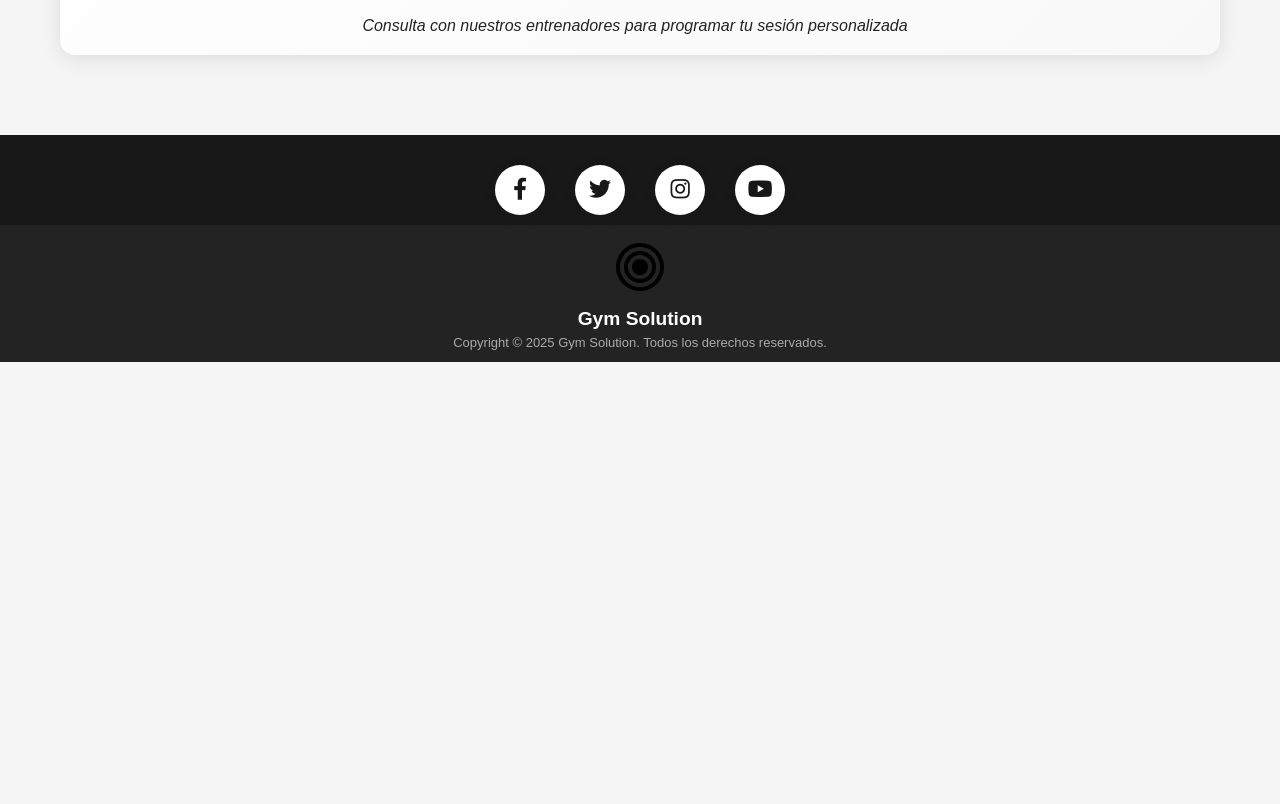
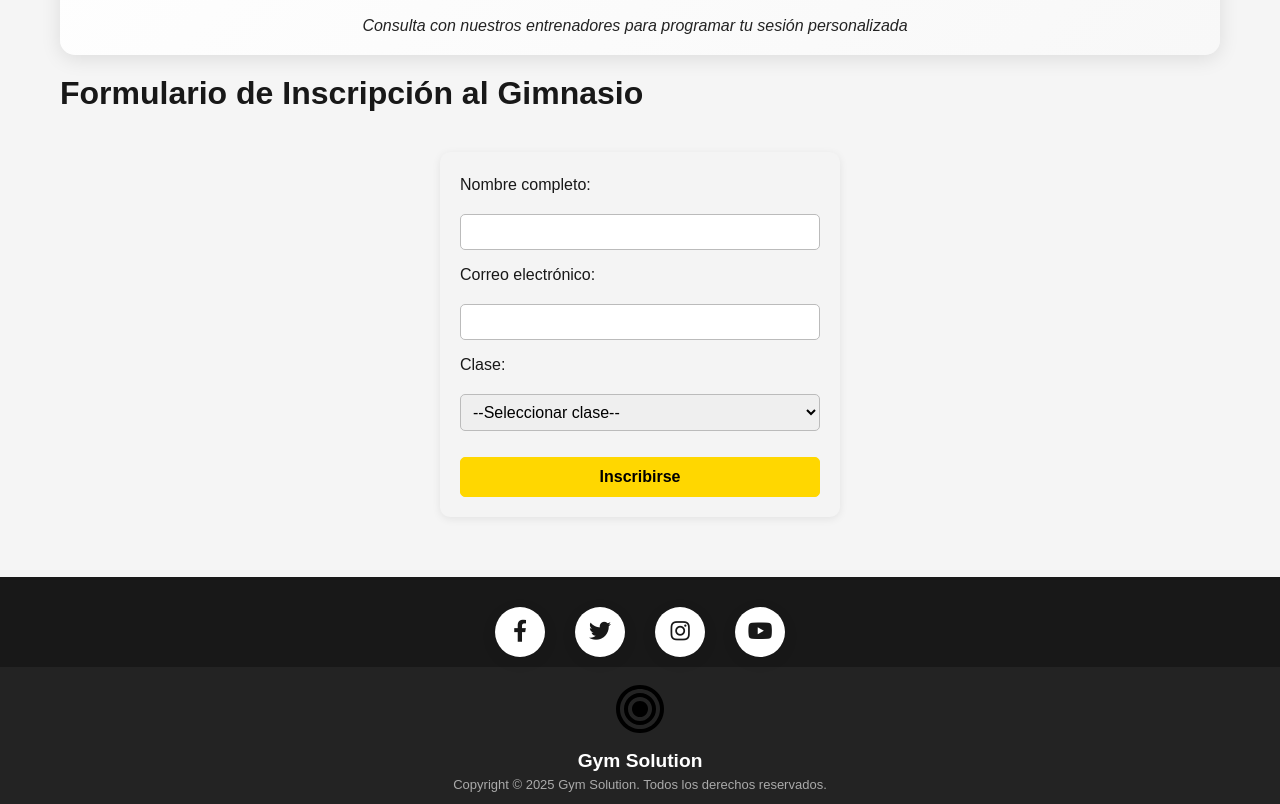
Before and after one commit to JJMcpark/Proyecto_Programacion_Web, a website built with Parcel: page src/pages/calendar.html in a window 1280 px wide. Shown: the part 1306-2110 px from the top of the page. Before the commit the page ends 1668 px from the top, so only its background shows below. Built offline with nearby package versions, Linux system fonts and the light colour scheme.

Commit message:
cambios 1.0

```diff
--- a/src/auth.html
+++ b/src/auth.html
@@ -18,10 +18,25 @@
         <form>
             <label for="modal-register-name">Nombre:</label>
             <input type="text" id="modal-register-name" name="name" required>
+
+            <label for="modal-register-lastname">Apellido:</label>
+            <input type="text" id="modal-register-lastname" name="lastname" required>
+
+            <label for="modal-register-dni">DNI:</label>
+            <input type="text" id="modal-register-dni" name="dni" required>
+
             <label for="modal-register-email">Correo Electrónico:</label>
             <input type="email" id="modal-register-email" name="email" required>
-                <label for="modal-register-password">Contraseña:</label>
-                <input type="password" id="modal-register-password" name="password" required>
+
+            <label for="modal-register-phone">Teléfono:</label>
+            <input type="tel" id="modal-register-phone" name="phone" required>
+
+            <label for="modal-register-test">Prueba inicio:</label>
+            <input type="text" id="modal-register-test" name="test" required>
+
+            <label for="modal-register-time">Hora de prueba:</label>
+            <input type="time" id="modal-register-time" name="time" required>
+
             <button type="submit">Registrarse</button>
         </form>
     </div>
--- a/src/css/calendar.css
+++ b/src/css/calendar.css
@@ -54,6 +54,8 @@ ul{
     margin-bottom: 20px;
 }
 
+/*-- ESTILOS PARA EL CONTENIDO DEL DÍA --*/
+
 .day-content span {
     margin-right: 10px;
 }
@@ -76,6 +78,8 @@ ul{
     text-transform: uppercase;
     letter-spacing: 1px;
 }
+
+/*-- ESTILOS PARA LOS ESPACIOS DE LOS ENTRENADORES --*/
 
 .trainer-slot {
     background: var(--blanco);
@@ -187,3 +191,52 @@ ul{
     font-style: italic;
     margin-top: 15px;
 }
+
+.formulario-gym {
+    max-width: 400px;
+    margin: 40px auto 0 auto;
+    padding: 24px 20px 20px 20px;
+    background: #f4f4f4;
+    border-radius: 10px;
+    box-shadow: 0 2px 8px rgba(0,0,0,0.08);
+    display: flex;
+    flex-direction: column;
+    gap: 16px;
+}
+
+.formulario-gym label {
+    font-weight: 500;
+    margin-bottom: 4px;
+}
+
+.formulario-gym input,
+.formulario-gym select {
+    padding: 8px;
+    border: 1px solid #bbb;
+    border-radius: 5px;
+    font-size: 1em;
+}
+
+.formulario-gym button {
+    margin-top: 10px;
+    padding: 10px 0;
+    background: #FFD700;
+    color: black;
+    border: 1px solid;
+    border-color:#FFD700;
+    border-radius: 5px;
+    font-weight: bold;
+    cursor: pointer;
+    font-size: 1em;
+    transition: background 0.2s;
+}
+
+.formulario-gym button:hover {
+    margin-top: 10px;
+    padding: 10px 0;
+    background: black;
+    border: 1px solid var(--amarillo);
+    border-radius: 5px;
+    border-color: #FFD700;
+    color: #FFD700;
+}
--- /dev/null
+++ b/src/js/calendar.js
@@ -0,0 +1,28 @@
+document.getElementById("formulario").addEventListener("submit", function(e) {
+  e.preventDefault();
+
+  const nombre = document.getElementById("nombre").value.trim();
+  const email = document.getElementById("email").value.trim();
+  const clase = document.getElementById("clase").value;
+
+  if (!nombre || !email || !clase) {
+    alert("Por favor, complete todos los campos.");
+    return;
+  }
+
+  const inscripcion = {
+    nombre,
+    email,
+    clase,
+  };
+
+  localStorage.setItem("inscripcion", JSON.stringify(inscripcion));
+
+  const resultado = document.getElementById("resultado");
+  let mensaje = `¡Gracias <strong>${nombre}</strong>!<br>Te has inscrito a <strong>${clase}</strong>`;
+  mensaje += `<br>El día <strong>${fecha}</strong>.`;
+  resultado.innerHTML = mensaje;
+  resultado.style.display = "block";
+
+  document.getElementById("formulario").reset();
+});
--- a/src/pages/calendar.html
+++ b/src/pages/calendar.html
@@ -13,6 +13,7 @@
     <script src="/src/js/auth.js" defer></script>
     <script src="/src/js/footer.js" defer></script>
     <script src="/src/js/header.js" defer></script>
+    <script src="/src/js/calendar.js" defer></script>
 </head>
 
 <body>
@@ -169,6 +170,47 @@
                     <span class="sunday-info">Consulta con nuestros entrenadores para programar tu sesión personalizada</span>
                 </div>
             </div>
+
+            <h1>Formulario de Inscripción al Gimnasio</h1>
+
+            <form id="formulario" class="formulario-gym">
+                <label for="nombre">Nombre completo:</label>
+                <input type="text" id="nombre" name="nombre" required />
+
+                <label for="email">Correo electrónico:</label>
+                <input type="email" id="email" name="email" required />
+
+                <!--<label for="fecha">Fecha:</label>
+                <input type="date" id="fecha" name="fecha" required />-->
+
+                <label for="clase">Clase:</label>
+                <select id="clase" name="clase" required>
+                    <option value="">--Seleccionar clase--</option>
+                    <option>Musculación - Juan Pérez - Lunes 06:00-10:00</option>
+                    <option>CrossFit - Roberto López - Lunes 10:30-14:30</option>
+                    <option>Funcional - María Torres - Lunes 15:00-19:00</option>
+                    <option>Yoga - Ana Gómez - Martes 07:00-11:00</option>
+                    <option>Pilates (Premium) - Erika Méndez - Martes 11:30-15:30</option>
+                    <option>HIIT - José Morales - Martes 16:00-20:00</option>
+                    <option>CrossFit Elite - Pedro Sánchez - Miércoles 07:30-11:30</option>
+                    <option>Zumba - Lucía Martínez - Miércoles 12:00-16:00</option>
+                    <option>Powerlifting (Avanzada) - Ricardo Díaz - Miércoles 18:00-22:00</option>
+                    <option>Yoga Terapéutico (Premium) - Carmen Vega - Jueves 06:30-10:30</option>
+                    <option>Calistenia - Fernando Torres - Jueves 15:00-19:00</option>
+                    <option>Kickboxing - Diana Rojas - Jueves 19:30-22:30</option>
+                    <option>TRX - Marcos Pérez - Viernes 08:00-12:00</option>
+                    <option>Pole Fitness (Premium) - Sofía Luna - Viernes 12:30-16:30</option>
+                    <option>Spinning - Gabriel Ríos - Viernes 17:00-21:00</option>
+                    <option>Boot Camp (Aire libre) - Valeria Campos - Sábado 09:00-13:00</option>
+                    <option>Body Combat - Alberto Moreno - Sábado 13:30-17:30</option>
+                    <option>Baile Latino (Especial) - Isabel Quintana - Sábado 18:00-20:00</option>
+                    <option>Entrenamiento Personalizado - Horario Flexible - Domingo 08:00-15:00</option>
+                </select>
+
+                <button type="submit">Inscribirse</button>
+            </form>
+
+
         </div>
     </main>
 </body>
```
Lines whose indentation alone changed are shown as unchanged.
